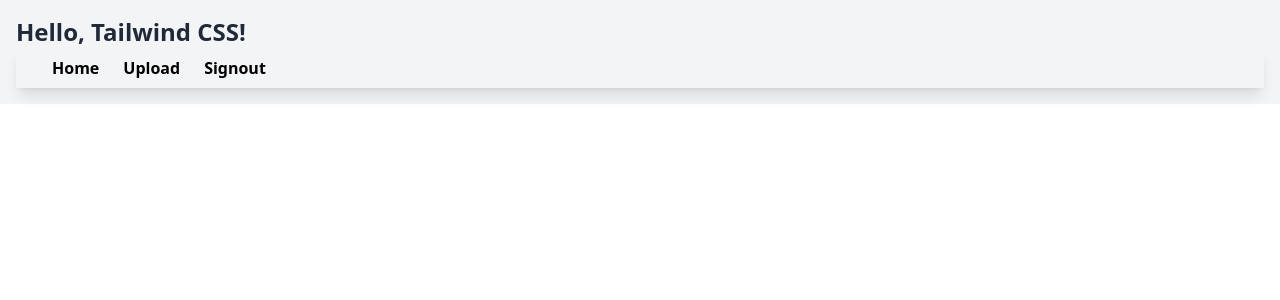
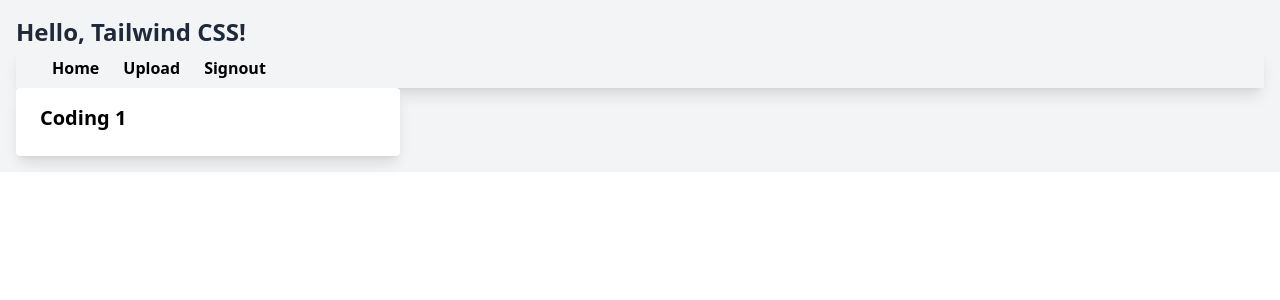
Before and after one commit to palkerecsenyi/quackstack, a React (Vite) app in the folder packages/frontend/: page / in a window 1280 px wide. Shown: the top 300 px of the page. Built offline with nearby package versions, Linux system fonts and the light colour scheme.

Commit message:
Initial project container

```diff
--- a/packages/frontend/src/App.tsx
+++ b/packages/frontend/src/App.tsx
@@ -1,10 +1,12 @@
 import { Navbar } from "./components/NavBar";
+import Project from "./components/Projects.tsx";
 
 function App() {
   return (
     <div className="bg-gray-100 p-4">
       <h1 className="text-2xl font-bold text-gray-800">Hello, Tailwind CSS!</h1>
       <Navbar />
+      <Project name={"Coding 1"}/>
     </div>
   );
 }
--- /dev/null
+++ b/packages/frontend/src/components/Projects.tsx
@@ -0,0 +1,11 @@
+const Project = ({ name }: { name: string }) => {
+  return (
+    <div className="max-w-sm rounded overflow-hidden shadow-lg bg-white">
+      <div className="px-6 py-4">
+        <div className="font-bold text-xl mb-2">{name}</div>
+      </div>
+    </div>
+  );
+};
+
+export default Project;
```
